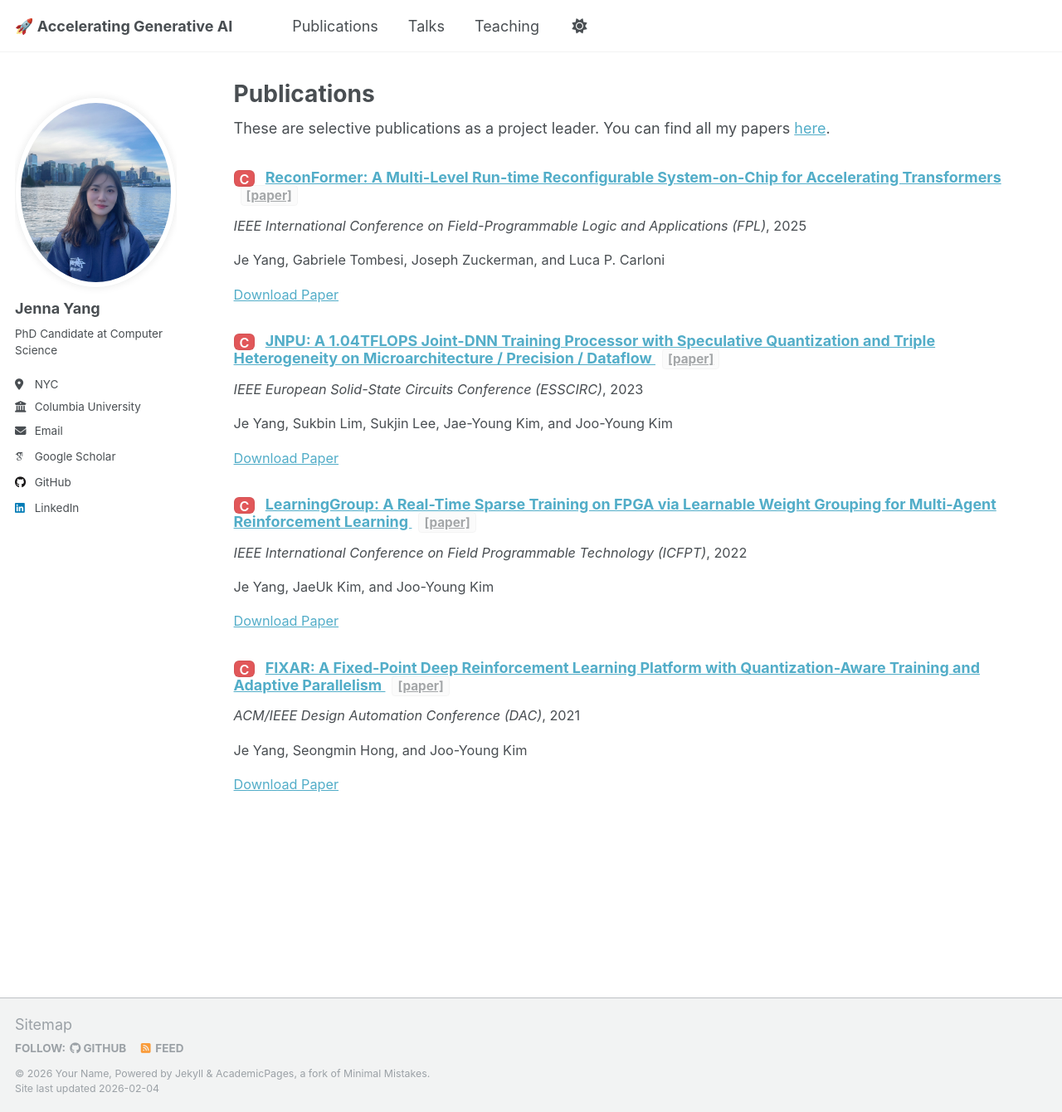
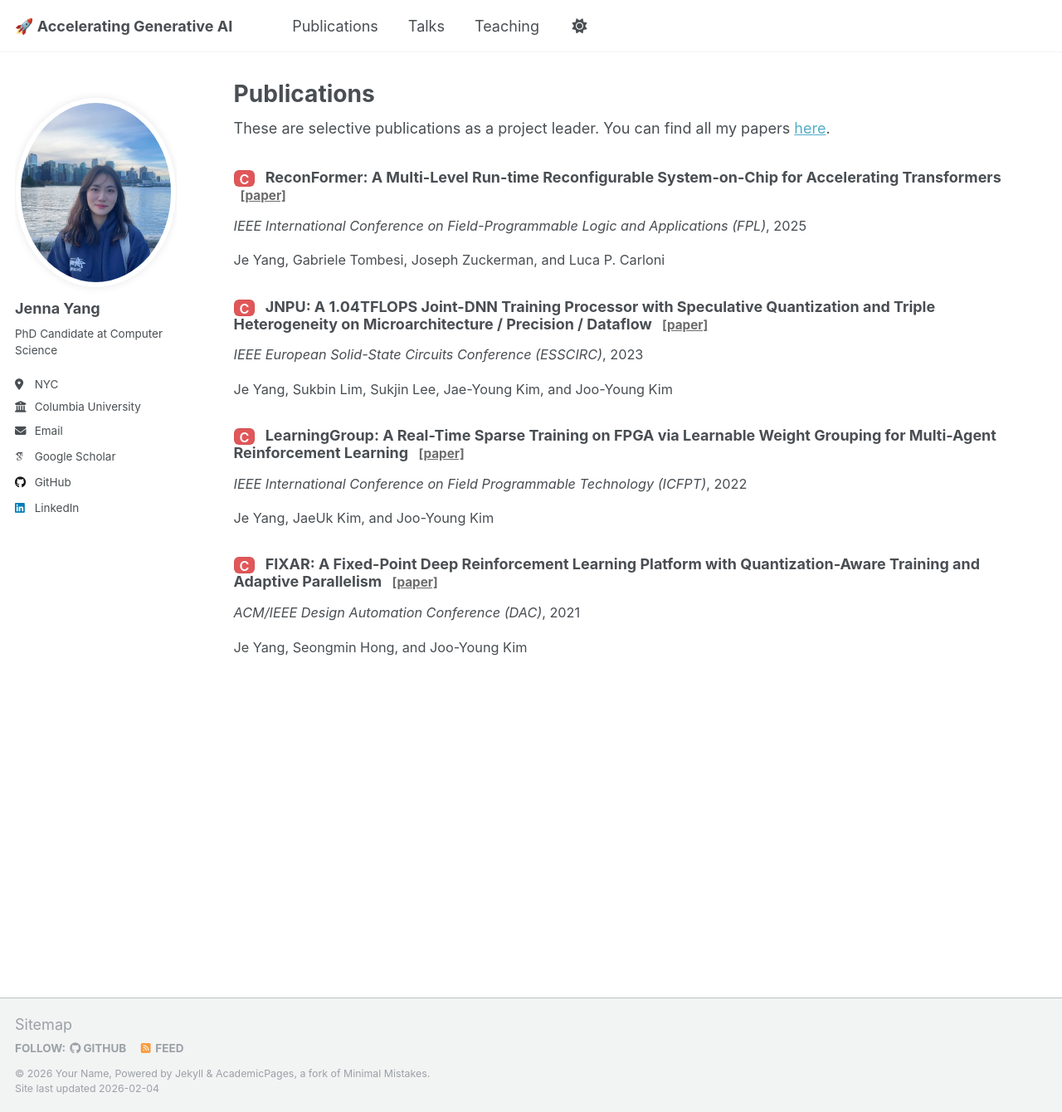
Before and after one commit to jenna-yang/jenna-yang.github.io, a Jekyll site: the page built from _pages/publications.html, in a window 1280 px wide and 1340 px high. Shown: the whole window at 83% size. Built offline with Jekyll 4.4.1, drawn with Linux system fonts in a browser that asks for light colours; some web fonts are replaced.

Commit message:
Prettier format for pub.

```diff
--- a/_includes/archive-single.html
+++ b/_includes/archive-single.html
@@ -27,21 +27,25 @@
     {% endif %}
 
     <h2 class="archive__item-title" itemprop="headline">
+      {% assign _cat = post.category | downcase %}
       {% if post.collection == 'publications' %}
-        {% assign _cat = post.category | downcase %}
         {% if _cat contains 'journal' or _cat contains 'journals' %}
           <span class="pub-badge journal" title="Journal">J</span>
         {% elsif _cat contains 'conference' or _cat contains 'conferences' or _cat contains 'conf' %}
           <span class="pub-badge conf" title="Conference">C</span>
         {% endif %}
-      {% endif %}
-      {% if post.link %}
-        <a href="{{ post.link }}">{{ title }}</a>
+
+        <span class="pub-title">{{ title }}</span>
         {% if post.paperurl %}<a class="paper-link" href="{{ post.paperurl }}">[paper]</a>{% endif %}
-        <a href="{{ base_path }}{{ post.url }}" rel="permalink"><i class="fa fa-link" aria-hidden="true" title="permalink"></i><span class="sr-only">Permalink</span></a>
       {% else %}
-        <a href="{{ base_path }}{{ post.url }}" rel="permalink">{{ title }}</a>
-        {% if post.paperurl %}<a class="paper-link" href="{{ post.paperurl }}">[paper]</a>{% endif %}
+        {% if post.link %}
+          <a href="{{ post.link }}">{{ title }}</a>
+          {% if post.paperurl %}<a class="paper-link" href="{{ post.paperurl }}">[paper]</a>{% endif %}
+          <a href="{{ base_path }}{{ post.url }}" rel="permalink"><i class="fa fa-link" aria-hidden="true" title="permalink"></i><span class="sr-only">Permalink</span></a>
+        {% else %}
+          <a href="{{ base_path }}{{ post.url }}" rel="permalink">{{ title }}</a>
+          {% if post.paperurl %}<a class="paper-link" href="{{ post.paperurl }}">[paper]</a>{% endif %}
+        {% endif %}
       {% endif %}
     </h2>
 
@@ -63,6 +67,7 @@
     <p class="archive__item-excerpt" itemprop="description"><p>{{ post.excerpt | markdownify | remove: '<p>' | remove: '</p>' }}<strong><a href="{{ base_path }}{{ post.url }}" rel="permalink"> Read more</a></strong></p></p>
     {% endif %}
 
+    {% unless post.collection == 'publications' %}
     {% if post.citation and post.paperurl and post.slidesurl and post.bibtexurl %}
       <p>Recommended citation: {{ post.citation }}<br /><a href="{{ post.paperurl }}">Download Paper</a> | <a href="{{ post.slidesurl }}">Download Slides</a> | <a href="{{ post.bibtexurl }}">Download Bibtex</a></p>
     {% elsif post.citation and post.paperurl and post.slidesurl %}
@@ -90,6 +95,7 @@
     {% elsif post.bibtexurl %}
       <p><a href="{{ post.bibtexurl }}">Download Bibtex</a></p>
     {% endif %}
+    {% endunless %}
 
   </article>
 </div>
--- a/_pages/publications.html
+++ b/_pages/publications.html
@@ -46,7 +46,8 @@ author_profile: true
   .pub-badge.journal{ background:#4e79a7; }
   .pub-badge.conf{ background:#e15759; }
 
-  .paper-link{ margin-left:8px; font-size:0.85em; color:inherit; text-decoration:none; border:1px solid rgba(0,0,0,0.06); padding:2px 6px; border-radius:4px; background:rgba(0,0,0,0.03); }
+  .paper-link{ margin-left:8px; font-size:0.85em; color:#6b6b6b; text-decoration:none; border:none; padding:0; background:none; }
+  .paper-link:hover{ color:#333; text-decoration:underline; }
 </style>
 
 {% if site.author.googlescholar %}
```
